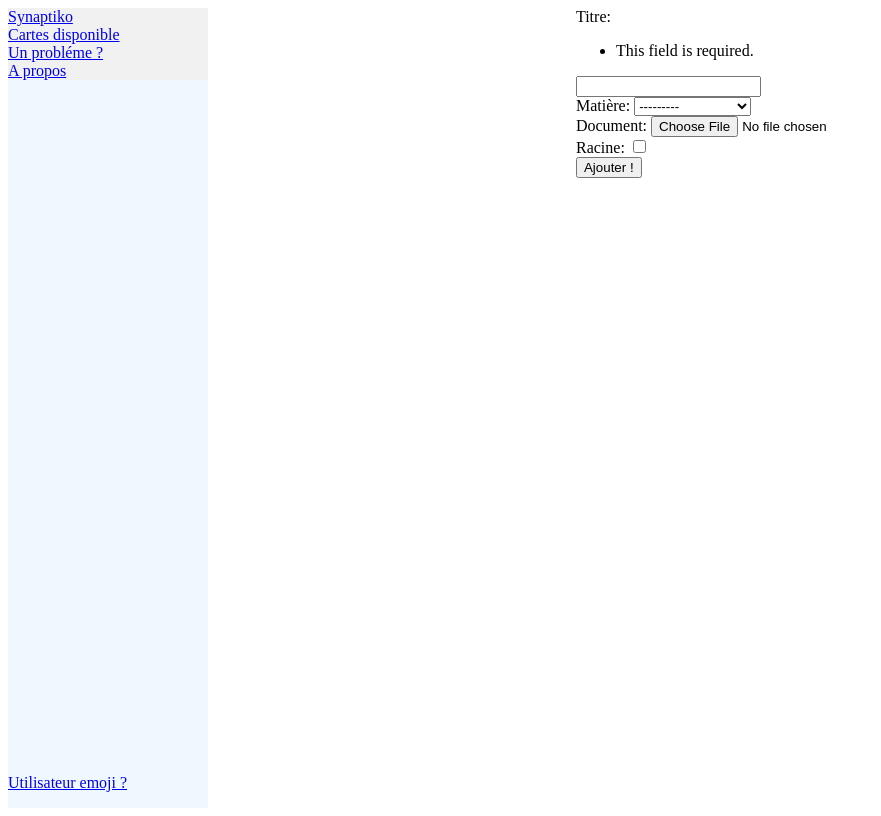
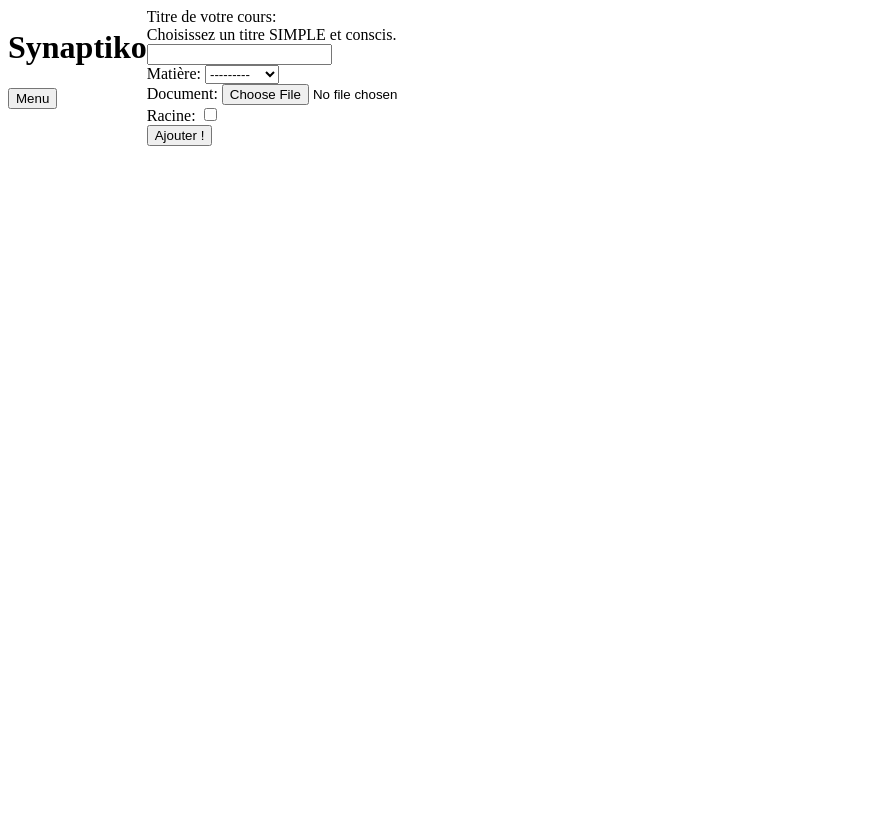
Before and after one commit to Clownatique/kwipty, a Django app: page /mdr/nouveau-cours/ in a window 1280 px wide. Shown: the whole page, without its empty margins (0-881 px from the left). After the commit the page ends 146 px from the top, so only its background shows below. Run offline with Django 5.2, Linux system fonts and the light colour scheme; data comes from the database, SQL or seed files in the repository; both versions use the stored data as it was after the commit.

Commit message:
landpage+html+cours bref j'ai charbonné la con de vous

```diff
--- a/connaissance/forms.py
+++ b/connaissance/forms.py
@@ -9,10 +9,27 @@ class CoursForm(forms.ModelForm):
         model = Cours
         fields = "__all__"
         labels = {
+            "titre": ("Titre de votre cours"),
+        }
+        help_texts = {
+            "titre": ("Choisissez un titre SIMPLE et conscis."),
+        }
+        error_messages = {
+            "titre": {
+                "max_length": ("Choisissez un titre de moins de 20 lettres."),
+            },
+        }
 
-        }
+    disable_client_side_validation = True
 
     def __init__(self, *args, **kwargs):
         super().__init__(*args, **kwargs)
+
+        self.fields['titre'].required = False
         self.fields['parent'].required = False
         self.fields['document'].required = False
+
+class CoursEditForm(forms.ModelForm):
+    class Meta:
+        model = Cours
+        fields = ['titre', 'document']
--- a/connaissance/models.py
+++ b/connaissance/models.py
@@ -15,3 +15,6 @@ class Cours(models.Model):
     parent = models.ForeignKey("self", on_delete=models.CASCADE, default=None, null=True, blank=True)
     document = models.FileField(upload_to=None, max_length=100, blank=True,null=True)
     racine = models.BooleanField(default=False, null=False)
+
+    def __str__(self):
+        return self.titre
--- a/connaissance/urls.py
+++ b/connaissance/urls.py
@@ -3,4 +3,7 @@ from . import views
 
 urlpatterns = [
     path("nouveau-cours/", views.creer_cours, name="creer-cours"),
+    path("modifier-cours/", views.modifier_cours, name="modifier-cours"),
+    path("liste-cours/", views.liste_cours, name="liste-cours"),
+    path("contenu/<str:idcours>/", views.affichage_cours, name="cours"),
 ]
--- a/connaissance/views.py
+++ b/connaissance/views.py
@@ -1,11 +1,17 @@
 from django.shortcuts import render, redirect
 from .forms import CoursForm
+from .models import Cours
 
-def affichage_matiere(request):
-    pass
+def liste_cours(request):
+    matieres = Cours.objects.filter(racine=True)
+    courses_by_subject = {}
+    for matiere in matieres:
+        courses_by_subject[matiere] = Cours.objects.filter(parent=matiere)
+    return render(request, 'cours/liste.html', {'cours': courses_by_subject, 'matieres': matieres})
 
-def affichage_cours(request):
-    pass
+def affichage_cours(request, idcours):
+    cours = Cours.objects.get(idcours)
+    return render(request, 'cours/cours.html', {'cours':cours})
 
 def creer_cours(request):
     if request.method =='POST':
@@ -17,3 +23,14 @@ def creer_cours(request):
             form = CoursForm(request.POST)
     context = {'forme':CoursForm(request.POST)}
     return render(request,  'cours/creer_cours.html', context)
+
+def modifier_cours(request):
+    if request.method =='POST':
+        form = CoursEditForm(request.POST)
+        if form.is_valid():
+            form.save()
+            return redirect('menu')
+        else:
+            form = CoursForm(request.POST)
+    context = {'forme':CoursForm(request.POST)}
+    return render(request,  'cours/creer_cours.html', context)
--- a/quiz/urls.py
+++ b/quiz/urls.py
@@ -2,10 +2,10 @@ from django.urls import path
 from . import views
 
 urlpatterns = [
-    path("cartes/nouvelle-carte/", views.creer_une_carte, name='creer-carte'),
-    path("cartes/liste/", views.voir_cartes, name="voir-cartes"),
-    path("cartes/liste/perso/", views.voir_cartes_utilisateur, name="voir-cartes-perso"),
-    path("cartes/liste/perso/ajout/<int:carteid>", views.ajouter_carte, name="ajout-carte"),
+    path("cartes/revision/", views.reviser_cartes_ajourdhui, name='reviser-cartes'),
+    path("cartes/creer-carte/", views.creer_une_carte, name='creer-carte'),
+    path("cartes/deck/", views.voir_deck, name="voir-deck-perso"),
     path("cartes/<str:flashcarteid>", views.reviser_carte, name="reviser-carte"),
-    path("cartes/<str:flashcarteid>/update/", views.MajProchaineRevue, name="maj-metadonnes"),
+    path("cartes/liste/", views.voir_cartes, name="voir-cartes-disponibles"),
+    path("cartes/liste/ajout/<int:carteid>", views.ajouter_carte, name="ajout-carte"),
 ]
--- a/revisionen5minutes/urls.py
+++ b/revisionen5minutes/urls.py
@@ -27,7 +27,6 @@ urlpatterns = [
     path('', include("compte.urls")),
     path('mdr/', include("connaissance.urls")),
     path("compte/", include("django.contrib.auth.urls")),
-    path('moncompte', include("compte.urls")),
 ] + static(settings.STATIC_URL, document_root=settings.STATIC_ROOT)
 
 if settings.DEBUG:
--- a/templates/baseavecnavbar.html
+++ b/templates/baseavecnavbar.html
@@ -29,8 +29,36 @@
                   }
                 .content{
                     width:90vw;
-                    display:flex;
                     justify-content:center
+                    flex-direction:row;
+                }
+                nav ul {
+                    list-style-type: none;
+                    padding: 0;
+                    margin: 0;
+                }
+
+                nav ul li {
+                    display: block;
+                    padding: 10px;
+                }
+
+                nav {
+                    display: none;
+                }
+
+                .navbar-open {
+                    display: block;
+                    animation: fadeIn 0.3s ease-in-out;
+                }
+
+                @keyframes fadeIn {
+                    from {
+                        opacity: 0;
+                    }
+                    to {
+                        opacity: 1;
+                    }
                 }
                 {% block style %}
                 {% endblock %}
@@ -38,22 +66,37 @@
         </head>
 
     <body>
-        <div class="navbar">
-            <div class="haut">
-                <ul class="nav-buttons">
-                    <li><a href="#Synaptiko">Synaptiko</a></li>
-                    <li><a href="#Cartes Disponible">Cartes disponible</a></li>
-                    <li><a href="#Un probléme ?">Un probléme ?</a></li>
-                    <li><a href="#A propos">A propos</a></li>
+        <header>
+            <h1>Synaptiko</h1>
+            <button id="toggleNav">Menu</button>
+            <nav id="navbar">
+                <ul>
+                    <li><a href="#">Accueil</a></li>
+                    <li><a href="#">Cours</a></li>
+                    <li><a href="#">Exercices</a></li>
+                    <li><a href="#">Quizs</a></li>
+                    <li><a href="#">À propos</a></li>
                 </ul>
-            </div>
-            <div>
-                <p><a href="#a">Utilisateur emoji ?</a></p>
-            </div>
+                {% if utilisateur.is_authenticated %}
+                Bonjour {{utilisateur.prenom}} !
+                <a href={% url 'menu' %}>Travail</a>
+                <a href={% url 'reviser-carte' 1 %}> Réviser </a>
+                {% else %}
+                <a href={% url 'connexion' %}>Se connecter</a>
+                {%endif%}
+                </div>
+            </nav>
+        </header>
         </div>
         <div class="content">
         {% block content %}
         {% endblock %}
         </div>
+        <script>
+            document.getElementById('toggleNav').addEventListener('click', function() {
+                var navbar = document.getElementById('navbar');
+                navbar.classList.toggle('navbar-open');
+            });
+        </script>
     </body>
 </html>
--- a/templates/cours/cours.html
+++ b/templates/cours/cours.html
@@ -4,6 +4,6 @@
 {% block script %}{% endblock script %}
 {% block content %}
 <div class="content">
-{{html_content | safe}}
+{{ cours.document | safe}}
 </div>
 {% endblock content %}
--- a/templates/pasconnecte.html
+++ /dev/null
@@ -1,5 +0,0 @@
-{% extends 'index.html' %}
-
-{% block content %}
-<p>Vous n'êtes plus connecté</p>
-{% endblock content %}
```
Also changed, not shown: quiz/views.py (+10 -16 lines), templates/base.html (deleted, +0 -14 lines), templates/compte/homepage.html (+56 -5 lines), templates/compte/menu.html (renamed from templates/compte/dashboard.html, +7 -16 lines), templates/cours/liste.html (added, +14 -0 lines), templates/index.html (deleted, +0 -14 lines), test.sqlite3.
